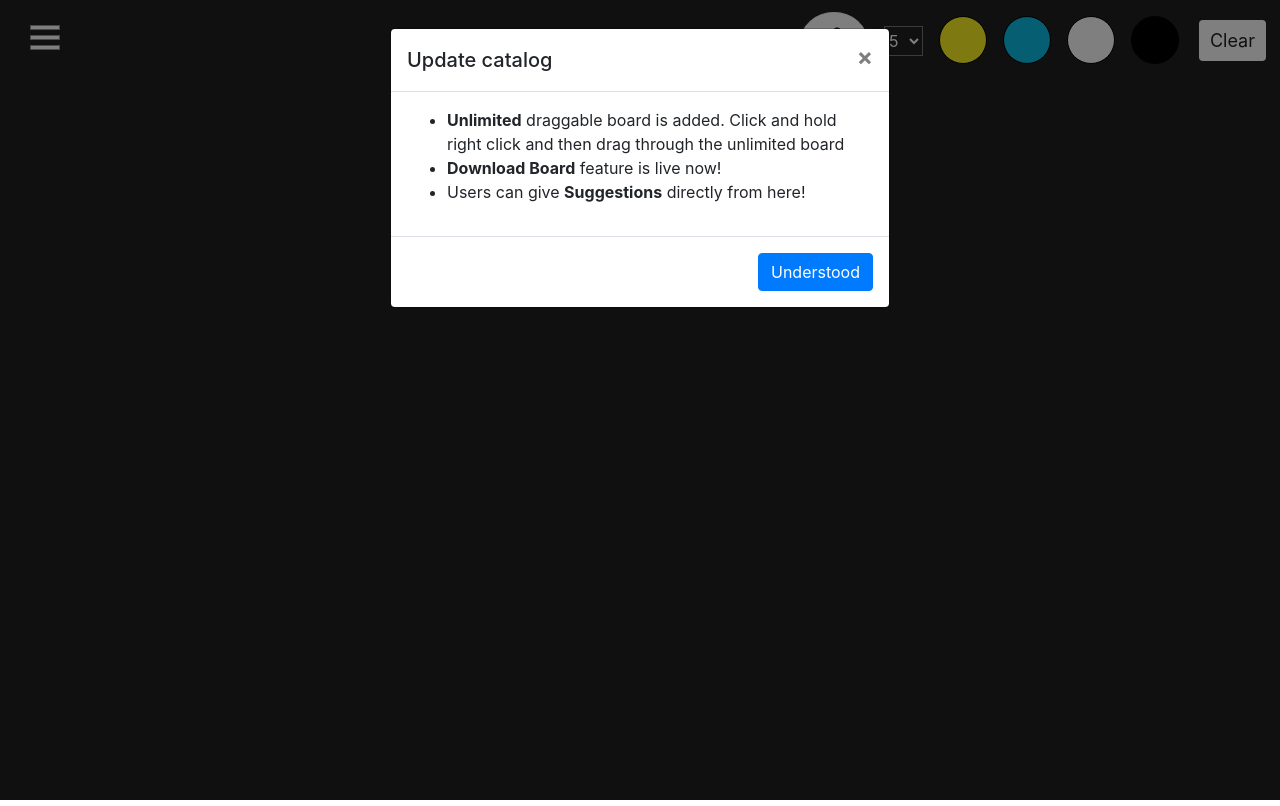
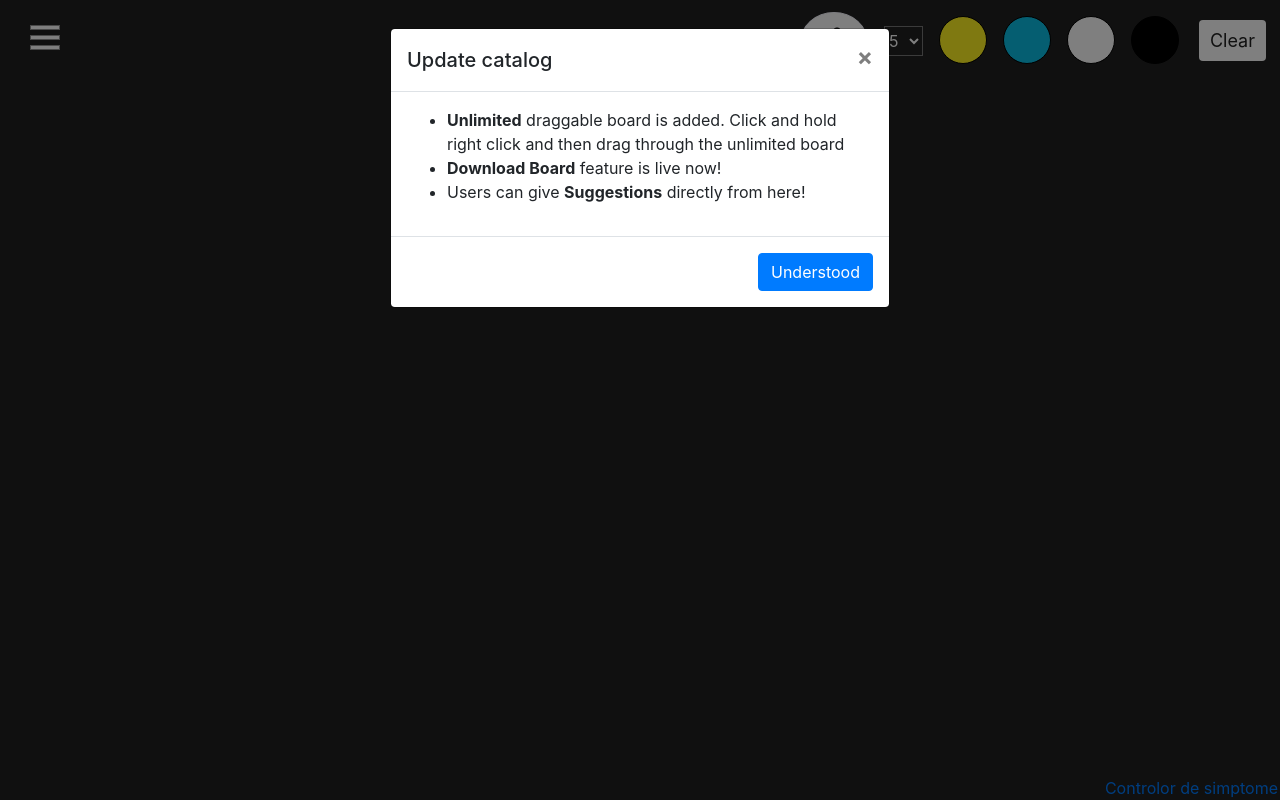
Before and after one commit to adarsh45/Likhavat, a plain HTML site: page index.html in a window 1280 px wide. Drawn offline with nearby package versions, Linux system fonts and the light colour scheme.

Commit message:
added visit-counter

```diff
--- a/css/style.css
+++ b/css/style.css
@@ -158,6 +158,13 @@ input[type=radio]{
     background-color: #202020;
 }
 
+/* Visit Counter styling */
+.visit-counter{
+    position: absolute;
+    bottom: 0;
+    right: 2px;
+}
+
 /* media breakpoints for detecting mobile */
 @media (max-width: 640px){
     #page{
--- a/index.html
+++ b/index.html
@@ -157,6 +157,11 @@
       <h4 class="h4">Kindly use Desktop or laptop.</h4>
       <h3 class="h3">Inconvenience is deeply regretted!</h3>
     </div>
+
+    <div class="visit-counter">
+      <a href='https://www.symptoma.ro/'>Controlor de simptome</a> <script type='text/javascript' src='https://www.freevisitorcounters.com/auth.php?id=1702b6db0c0ad8fb3389a48ec58318f15fa1f116'></script>
+      <script type="text/javascript" src="https://www.freevisitorcounters.com/en/home/counter/731040/t/7"></script>
+    </div>
     <script src="./js/canvas.js"></script>
     <script src="https://code.jquery.com/jquery-3.5.1.slim.min.js"></script>
     <script src="https://cdn.jsdelivr.net/npm/popper.js@1.16.0/dist/umd/popper.min.js"></script>
```
